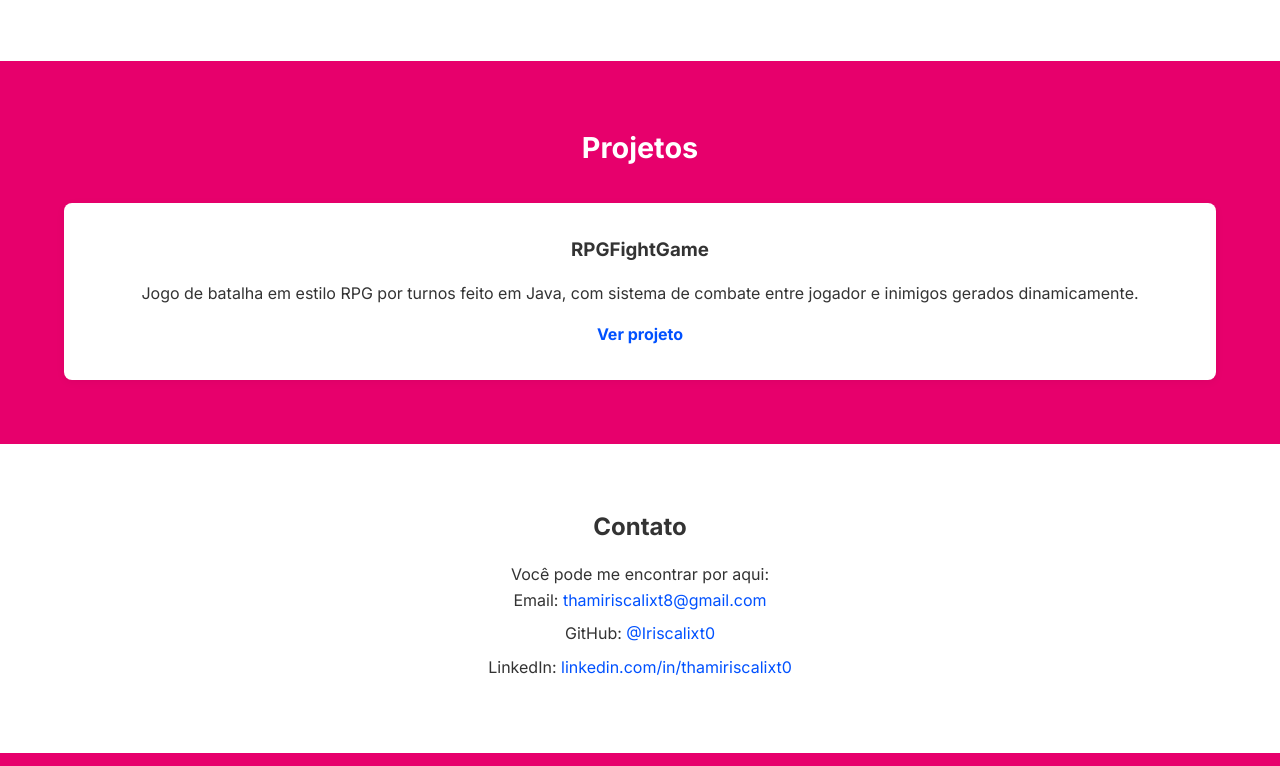
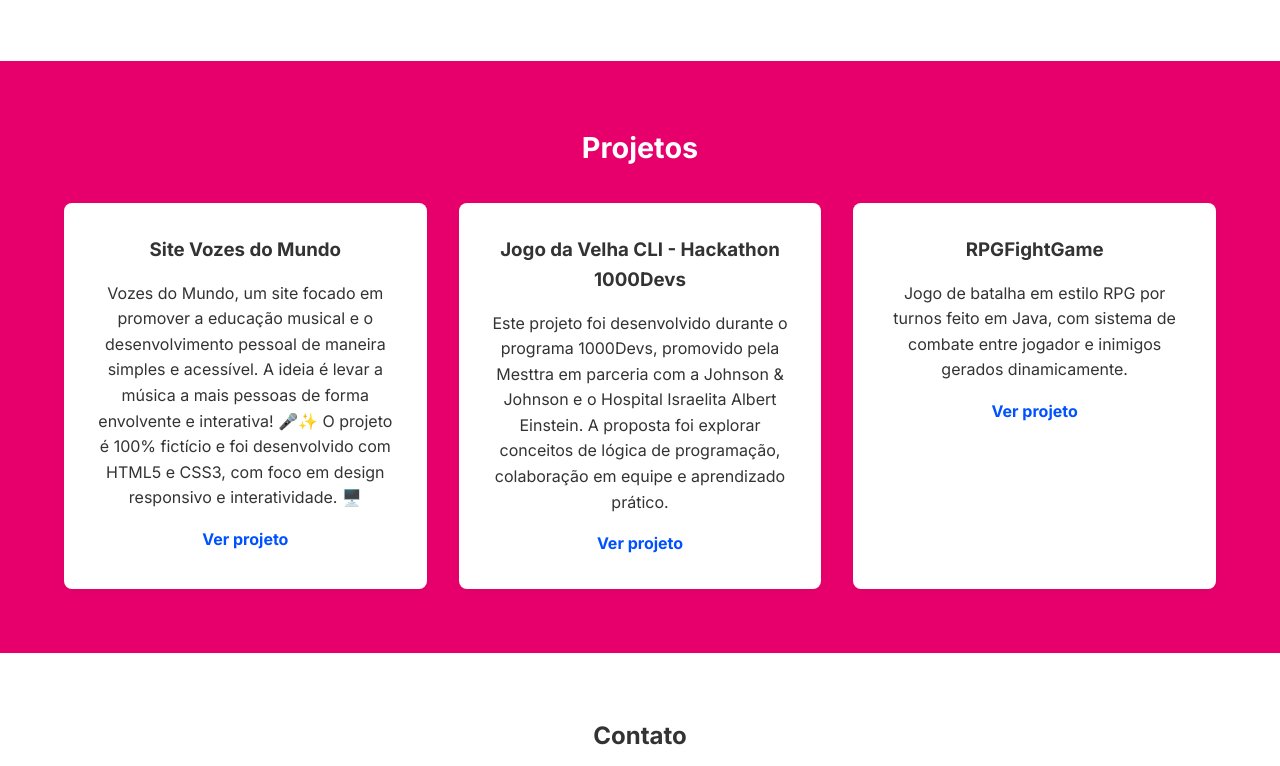
Before and after one commit to Iriscalixt0/Portfolio, a plain HTML site: page index.html in a window 1280 px wide. Shown: the part 681-1447 px from the top of the page. Drawn offline with Linux system fonts and the light colour scheme.

Commit message:
atualização do index

```diff
--- a/index.html
+++ b/index.html
@@ -43,12 +43,31 @@
                 <h2>Projetos</h2>
 
                 <div class="grid-projetos">
+
+
+                    <div class="card">
+                        <h3>Site Vozes do Mundo</h3>
+                        <p> Vozes do Mundo, um site focado em promover a educação musical e o desenvolvimento pessoal de maneira simples e acessível. A ideia é levar a música a mais pessoas de forma envolvente e interativa! 🎤✨
+
+                            O projeto é 100% fictício e foi desenvolvido com HTML5 e CSS3, com foco em design responsivo e interatividade. 🖥️</p>
+                        <a href="https://github.com/Iriscalixt0/Site-VozesDoMundo-.git" target="_blank">Ver projeto</a>
+
+                    </div>
+
+                    <div class="card">
+                        <h3>Jogo da Velha CLI - Hackathon 1000Devs</h3>
+                        <p>Este projeto foi desenvolvido durante o programa 1000Devs, promovido pela Mesttra em parceria com a Johnson & Johnson e o Hospital Israelita Albert Einstein. A proposta foi explorar conceitos de lógica de programação, colaboração em equipe e aprendizado prático.</p>
+                        <a href="https://github.com/Iriscalixt0/HackatonMesttra.git" target="_blank">Ver projeto</a>
+
+                    </div>
+
                     <div class="card">
                         <h3>RPGFightGame</h3>
                         <p>Jogo de batalha em estilo RPG por turnos feito em Java, com sistema de combate entre jogador e inimigos gerados dinamicamente.</p>
                         <a href="https://github.com/Iriscalixt0/Desafio-RPG.git" target="_blank">Ver projeto</a>
 
                     </div>
+
                 </div>
             </div>
         </section>
```
